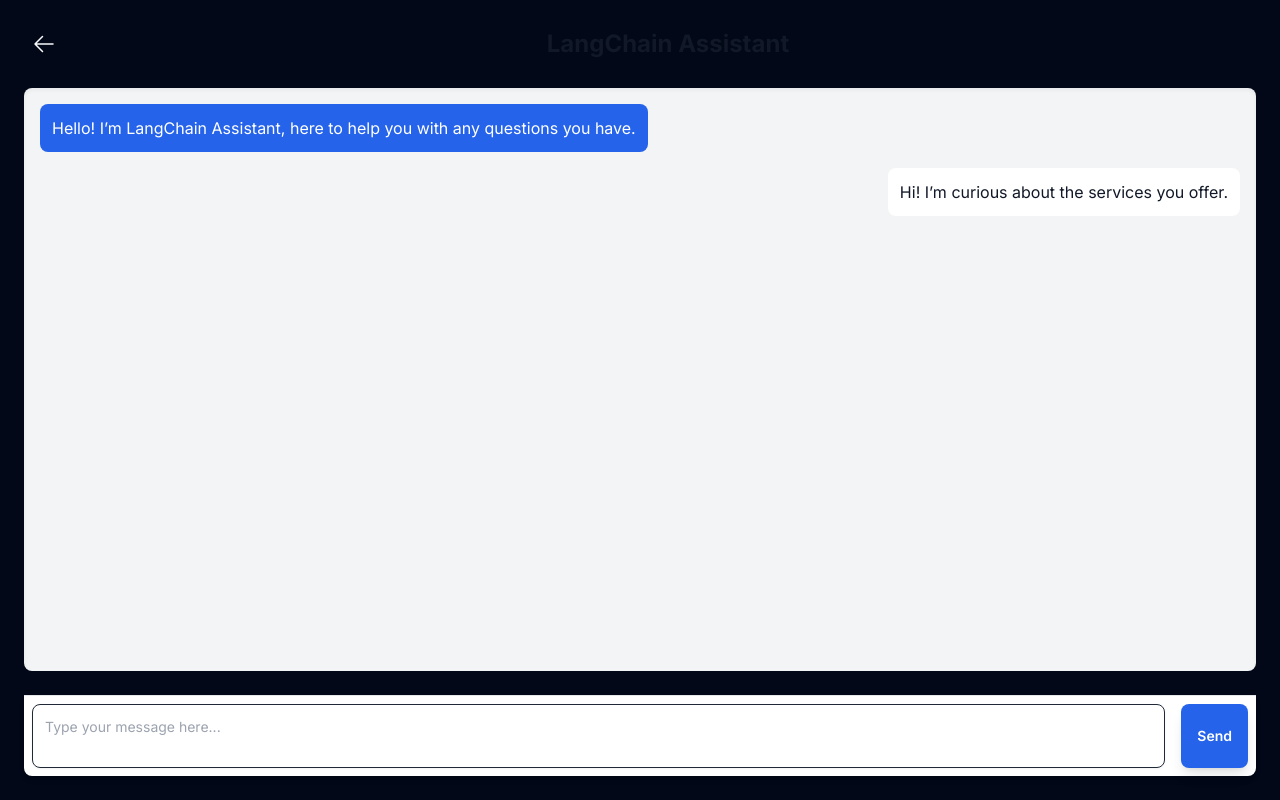
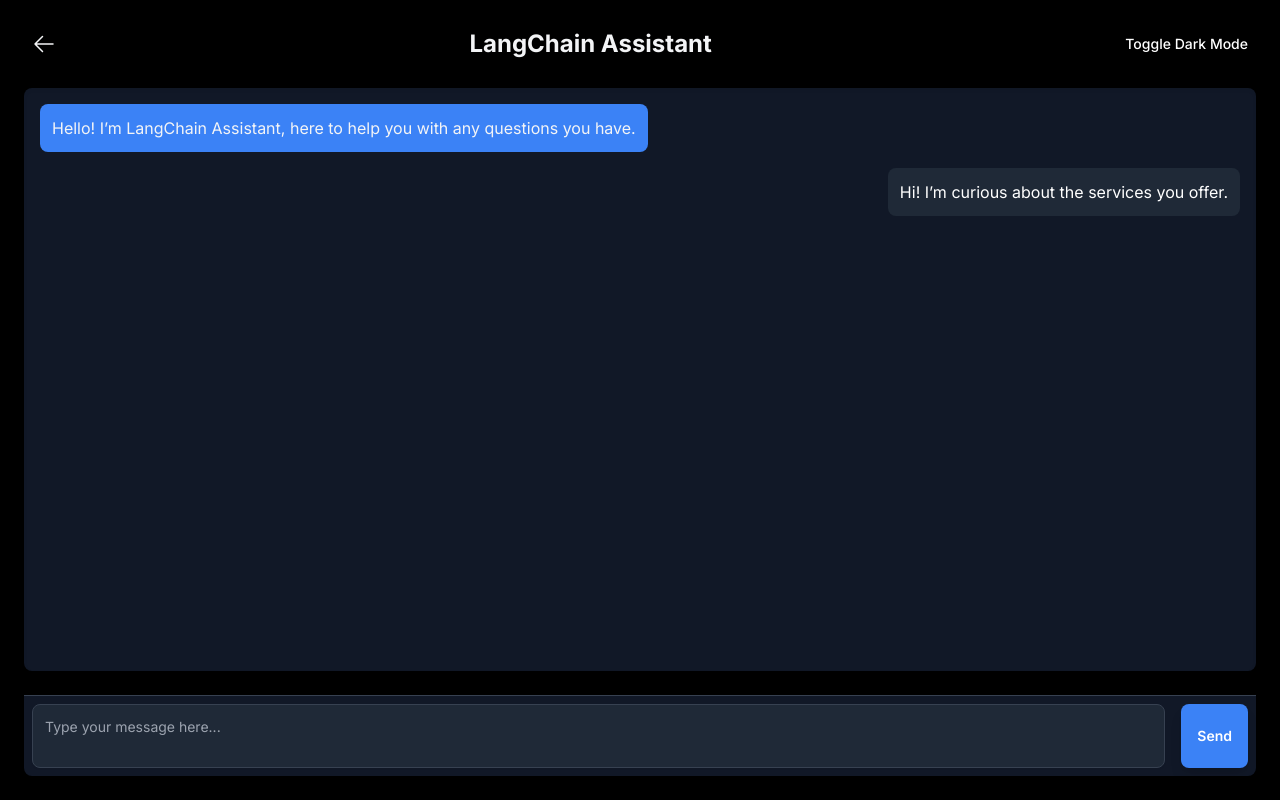
Before and after one commit to Github11200/AI-Customer-Support, a Next.js app in the folder client/: page /chat in a window 1280 px wide. Built offline with nearby package versions, Linux system fonts and the light colour scheme.

Commit message:
dark mode toggle for chat page

```diff
--- a/client/app/chat/page.tsx
+++ b/client/app/chat/page.tsx
@@ -1,5 +1,7 @@
+
 
 "use client";
+import { useState, useEffect } from 'react';
 import { Textarea } from "@/components/ui/textarea";
 import { Button } from "@/components/ui/button";
 import { useRouter } from 'next/navigation';
@@ -7,52 +9,65 @@
 
 export default function ChatComponent() {
     const router = useRouter();
+    const [darkMode, setDarkMode] = useState(false);
 
     const handleBack = () => {
       router.push('/');
     };
 
+    const toggleDarkMode = () => {
+      setDarkMode(!darkMode);
+    };
+
+    // Apply dark mode class to the body or html
+    useEffect(() => {
+        if (darkMode) {
+            document.documentElement.classList.add('dark');
+        } else {
+            document.documentElement.classList.remove('dark');
+        }
+    }, [darkMode]);
 
     return (
-      <div className="flex flex-col h-screen p-4 sm:p-6">
+      <div className="flex flex-col h-screen p-4 sm:p-6 bg-gray-100 dark:bg-black text-gray-900 dark:text-white">
         {/* Header and Back Arrow Container */}
         <div className="flex items-center mb-6">
-          <Button onClick={handleBack} variant="ghost" className="mr-4 p-2 hover:bg-gray-200 rounded-full">
-            <ArrowLeftIcon className="h-6 w-6" />
+          <Button onClick={handleBack} variant="ghost" className="mr-4 p-2 hover:bg-gray-200 dark:hover:bg-gray-700 rounded-full">
+            <ArrowLeftIcon className="h-6 w-6 text-gray-900 dark:text-gray-100" />
           </Button>
           <div className="flex-grow flex justify-center">
-            <h1 className="text-xl sm:text-2xl font-bold text-gray-900">
+            <h1 className="text-xl sm:text-2xl font-bold text-gray-900 dark:text-gray-100">
               LangChain Assistant
             </h1>
           </div>
+          <Button onClick={toggleDarkMode} variant="ghost" className="p-2 ml-4 hover:bg-gray-200 dark:hover:bg-gray-700 rounded-full">
+            Toggle Dark Mode
+          </Button>
         </div>
 
-
         {/* Main chat area */}
-        <div className="flex-grow overflow-y-auto mb-6 p-4 bg-gray-100 rounded-lg shadow-inner">
+        <div className="flex-grow overflow-y-auto mb-6 p-4 bg-white dark:bg-gray-900 rounded-lg shadow-inner">
           {/* Messages */}
           <div className="flex flex-col space-y-4">
             {/* AI message */}
-            <div className="bg-blue-600 text-white rounded-lg p-3 max-w-[75%] self-start">
+            <div className="bg-blue-600 dark:bg-blue-500 text-white dark:text-gray-100 rounded-lg p-3 max-w-[75%] self-start">
               <p>Hello! I’m LangChain Assistant, here to help you with any questions you have.</p>
             </div>
             {/* Client message */}
-            <div className="bg-white text-gray-900 rounded-lg p-3 max-w-[75%] self-end">
+            <div className="bg-gray-100 dark:bg-gray-800 text-gray-900 dark:text-white rounded-lg p-3 max-w-[75%] self-end">
               <p>Hi! I’m curious about the services you offer.</p>
             </div>
             {/* More messages can go here */}
           </div>
         </div>
 
-
-
         {/* Input area at the bottom */}
-        <div className="flex items-center p-2 bg-white border-t border-gray-200 rounded-b-lg shadow-md">
+        <div className="flex items-center p-2 bg-white dark:bg-gray-900 border-t border-gray-200 dark:border-gray-700 rounded-b-lg shadow-md">
           <Textarea
             placeholder="Type your message here..."
-            className="flex-grow h-16 resize-none border rounded-lg p-3 text-gray-700"
+            className="flex-grow h-16 resize-none border dark:border-gray-700 rounded-lg p-3 text-gray-700 dark:text-gray-100 dark:bg-gray-800"
           />
-          <Button className="ml-4 h-16 bg-blue-600 text-white font-semibold py-2 px-4 rounded-lg shadow-lg hover:bg-blue-700 transition duration-300">
+          <Button className="ml-4 h-16 bg-blue-600 dark:bg-blue-500 text-white font-semibold py-2 px-4 rounded-lg shadow-lg hover:bg-blue-700 dark:hover:bg-blue-600 transition duration-300">
             Send
           </Button>
         </div>
```
